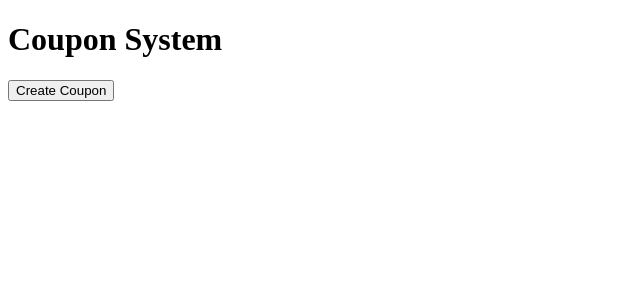
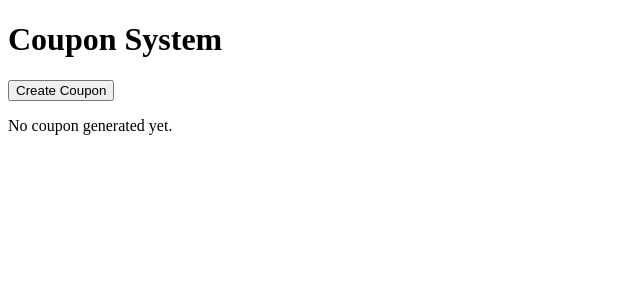
Before and after one commit to UncleJoseph-Jr/coupone-generator, a Next.js app: page /coupons in a window 1280 px wide. Shown: the top 300 px of the page, without its empty margins (0-640 px from the left). Built offline with nearby package versions, Linux system fonts and the light colour scheme.

Commit message:
QR Code not show Edited

```diff
--- a/src/lib/generateCouponCode.ts
+++ b/src/lib/generateCouponCode.ts
@@ -1,5 +1,5 @@
 export const generateCouponCode = (): string => {
-    const characters = 'ABCDEFGHIJKLMNOPQRSTUVWXYZabcdefghijklmnopqrstuvwxyz0123456789';
+    const characters = '0123456789';
     let result = '';
     for (let i = 0; i < 13; i++) {
       result += characters.charAt(Math.floor(Math.random() * characters.length));
--- a/src/lib/generateQRCode.ts
+++ b/src/lib/generateQRCode.ts
@@ -5,6 +5,7 @@ export const generateQRCode = async (text: string): Promise<string> => {
   try {
     return await QRCode.toDataURL(text);
   } catch (err) {
+    console.error('Error generating QR Code:', err)
     throw new Error('Error generating QR code');
   }
 };
--- a/src/pages/api/coupons.ts
+++ b/src/pages/api/coupons.ts
@@ -25,8 +25,12 @@ export default async function handler(req: NextApiRequest, res: NextApiResponse)
           remaining: discount,
         },
       });
+
+      const qrCode = await generateQRCode(code);
+
       return res.status(201).json({ coupon, qrCode });
     } catch (error) {
+        console.error('Error creating coupon:', error)
       return res.status(500).json({ message: 'Error creating coupon' });
     }
   } else {
--- a/src/pages/coupons.tsx
+++ b/src/pages/coupons.tsx
@@ -1,3 +1,4 @@
+/* eslint-disable @next/next/no-img-element */
 import { useState } from 'react';
 
 interface Coupon {
@@ -9,6 +10,7 @@ interface Coupon {
 
 export default function Coupons() {
   const [coupon, setCoupon] = useState<Coupon | null>(null);
+  const [qrCode, setQrCode] = useState<string | null>(null);
 
   const createCoupon = async () => {
     const res = await fetch('/api/coupons', {
@@ -19,20 +21,30 @@ export default function Coupons() {
       body: JSON.stringify({ discount: 10 }),
     });
     const data = await res.json();
-    setCoupon(data);
+    if (data.coupon && data.qrCode){
+      setCoupon(data.coupon);
+      setQrCode(data.qrCode);
+    } else {
+      setCoupon(null);
+      setQrCode(null);
+    }
+    // setCoupon(data.coupon ? data.coupon : null);
   };
 
   return (
     <div>
       <h1>Coupon System</h1>
       <button onClick={createCoupon}>Create Coupon</button>
-      {coupon && (
+      {coupon ? (
         <div>
           <p>Code: {coupon.code}</p>
           <p>Discount: {coupon.discount}%</p>
           <p>Remaining: {coupon.remaining}%</p>
-          <img src={coupon.qrCode} alt="QR Code" />
+          {/* <img src={coupon.qrCode} alt="QR Code" /> */}
+          {qrCode && <img src={qrCode} alt="QR Code" />}
         </div>
+      ) : (
+        <p>No coupon generated yet.</p>
       )}
     </div>
   );
```
